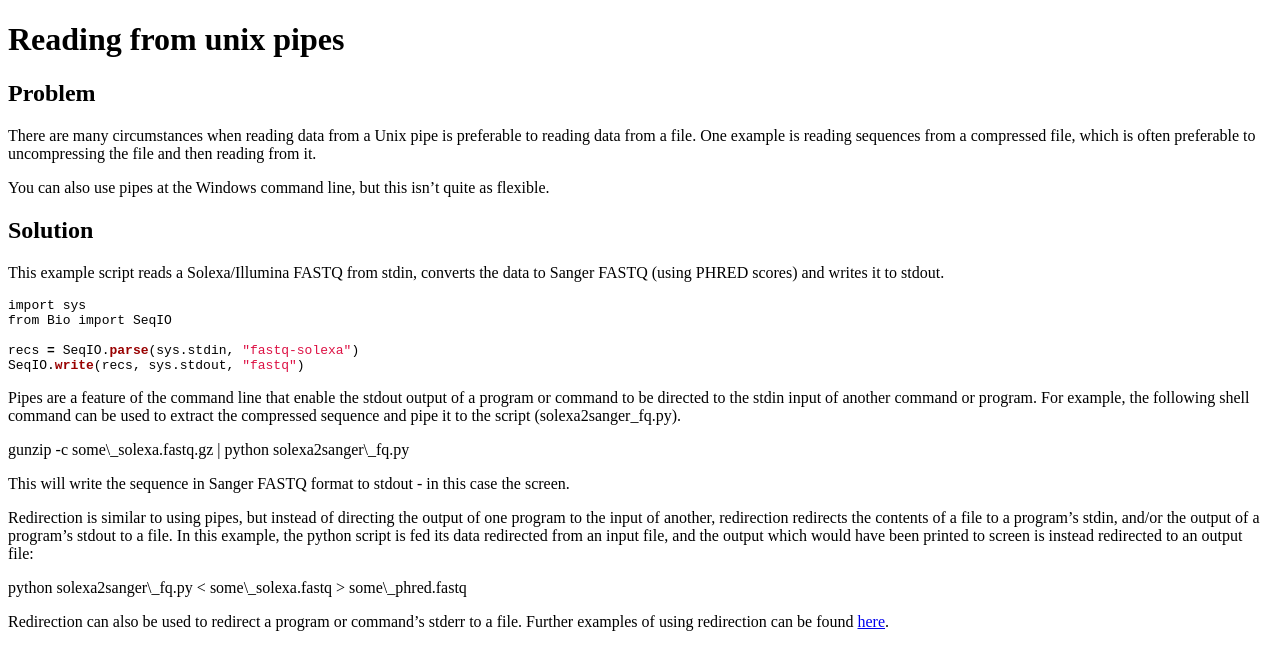
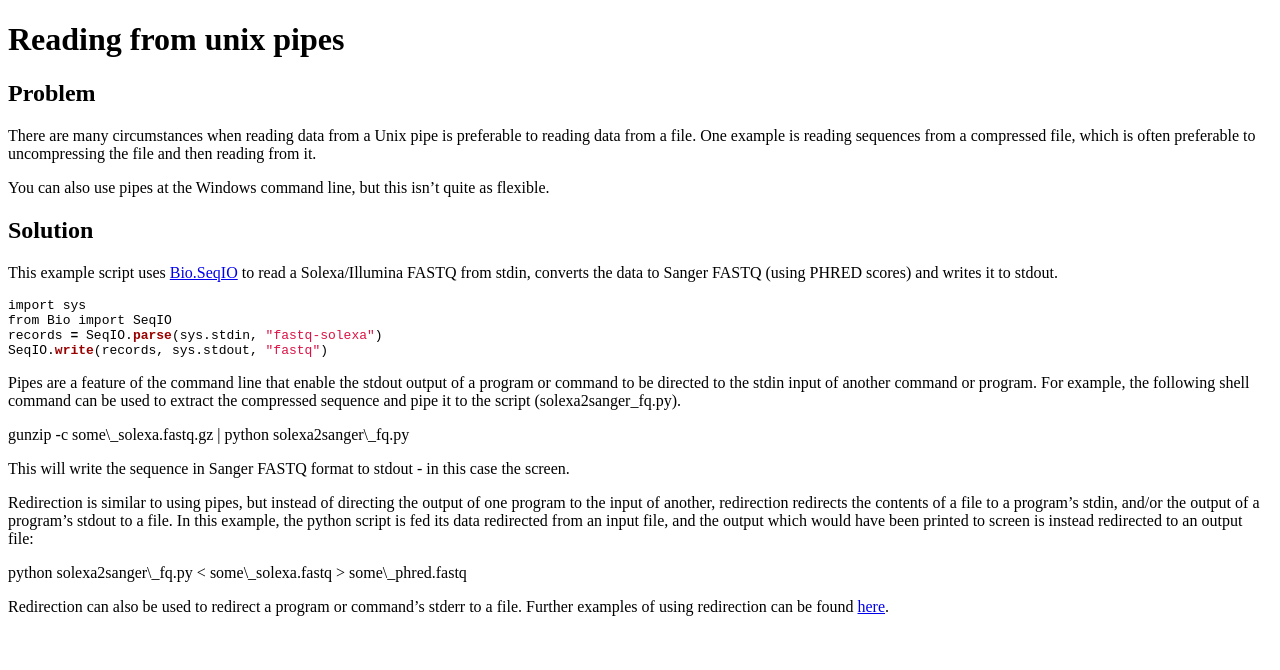
Before and after one commit to biopython/biopython.github.io, a Jekyll site: the page built from wiki/Reading_from_unix_pipes.md, in a window 1280 px wide. Shown: the top 670 px of the page. Built offline with Jekyll 4.4.1, drawn with Linux system fonts in a browser that asks for light colours.

Commit message:
/* Solution */ Link to Bio.SeqIO page

````diff
--- a/wiki/Reading_from_unix_pipes.md
+++ b/wiki/Reading_from_unix_pipes.md
@@ -20,15 +20,15 @@ as flexible.
 Solution
 --------
 
-This example script reads a Solexa/Illumina FASTQ from stdin, converts
-the data to Sanger FASTQ (using PHRED scores) and writes it to stdout.
+This example script uses [Bio.SeqIO](SeqIO "wikilink") to read a
+Solexa/Illumina FASTQ from stdin, converts the data to Sanger FASTQ
+(using PHRED scores) and writes it to stdout.
 
 ``` python
 import sys
 from Bio import SeqIO
-
-recs = SeqIO.parse(sys.stdin, "fastq-solexa")
-SeqIO.write(recs, sys.stdout, "fastq")
+records = SeqIO.parse(sys.stdin, "fastq-solexa")
+SeqIO.write(records, sys.stdout, "fastq")
 ```
 
 Pipes are a feature of the command line that enable the stdout output of
````
Also changed, not shown: 1 other file.
